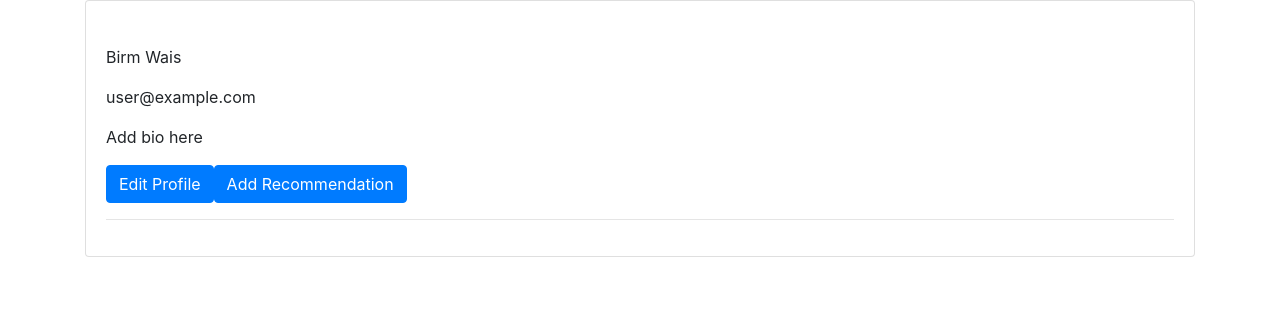
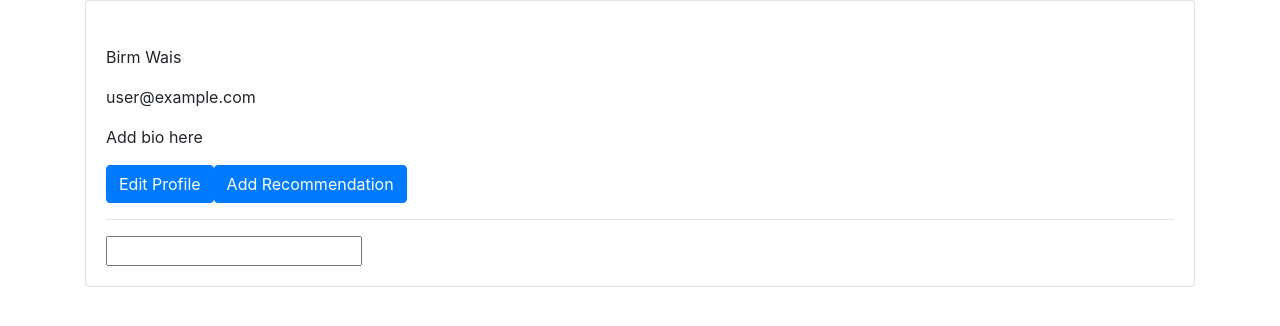
Before and after one commit to waiscodes/Recs-Page, a React (Create React App) app: page / in a window 1280 px wide. Shown: the top 326 px of the page. Built offline with nearby package versions, Linux system fonts and the light colour scheme; no server answers; sample sign-in values are in the browser's storage.

Commit message:
trying firestore

```diff
--- a/src/contexts/AuthContext.jsx
+++ b/src/contexts/AuthContext.jsx
@@ -1,5 +1,5 @@
 import React, { useContext, useEffect, useState } from "react";
-import { auth } from "../fire";
+import fire, { auth } from "../fire";
 
 const AuthContext = React.createContext();
 export const useAuth = () => {
@@ -10,8 +10,16 @@ export const AuthProvider = ({ children }) => {
   const [loading, setLoading] = useState(true);
 
   // Register and Login
-  const signup = (email, password) => {
-    return auth.createUserWithEmailAndPassword(email, password);
+  const signup = (name, email, username, password) => {
+    const db = fire.firestore();
+    console.log(db);
+    auth.createUserWithEmailAndPassword(email, password).then((cred) => {
+      return db.collection("users").doc(cred.user.uid).set({
+        name: name,
+        username: username,
+        bio: "",
+      });
+    });
   };
 
   const signin = (email, password) => {
--- a/src/fire.js
+++ b/src/fire.js
@@ -12,4 +12,5 @@ var firebaseConfig = {
 const fire = firebase.initializeApp(firebaseConfig);
 
 export const auth = fire.auth();
+export const db = fire.firestore();
 export default fire;
--- a/src/pages/Dashboard.jsx
+++ b/src/pages/Dashboard.jsx
@@ -1,9 +1,14 @@
-import React from "react";
+import React, { useRef } from "react";
 import { Card, Button } from "react-bootstrap";
 import { useAuth } from "../contexts/AuthContext";
 
 const Dashboard = () => {
   const { currentUser } = useAuth();
+  const testRef = useRef();
+
+  const handleSubmit = (e) => {
+    e.preventDefault();
+  };
 
   return (
     <Card>
@@ -17,6 +22,9 @@ const Dashboard = () => {
           <Button>Add Recommendation</Button>
         </div>
         <hr />
+        <form onSubmit={handleSubmit}>
+          <input type='text' name='test' id='test' ref={testRef} />
+        </form>
       </Card.Body>
     </Card>
   );
--- a/src/pages/SignupPage.jsx
+++ b/src/pages/SignupPage.jsx
@@ -24,7 +24,12 @@ const SignupPage = () => {
     try {
       setError("");
       setLoading(true);
-      await signup(emailRef.current.value, passwordRef.current.value);
+      await signup(
+        nameRef.current.value,
+        emailRef.current.value,
+        usernameRef.current.value,
+        passwordRef.current.value
+      );
       history.push("/");
     } catch {
       setError("Failed to create account");
```
